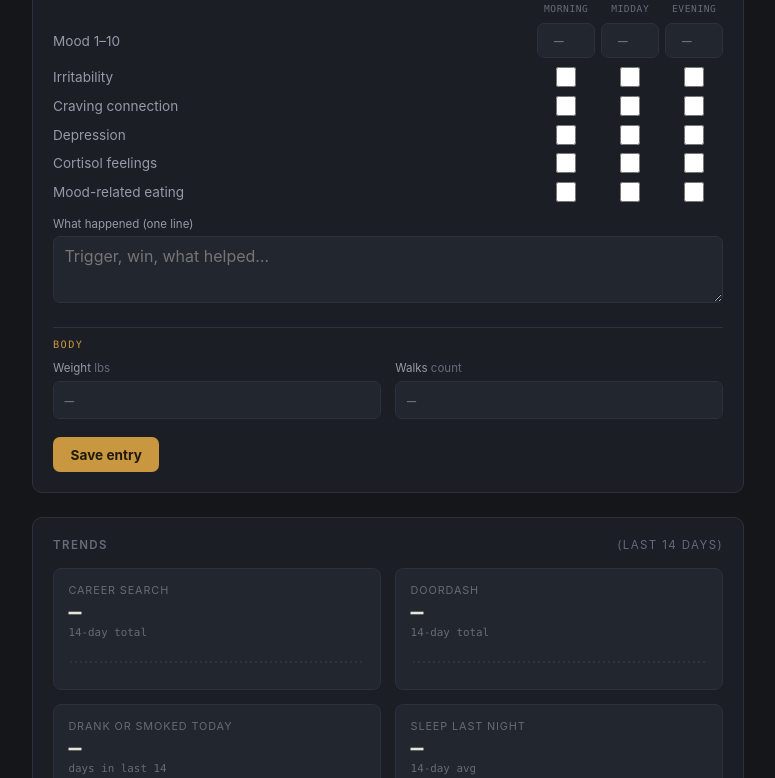
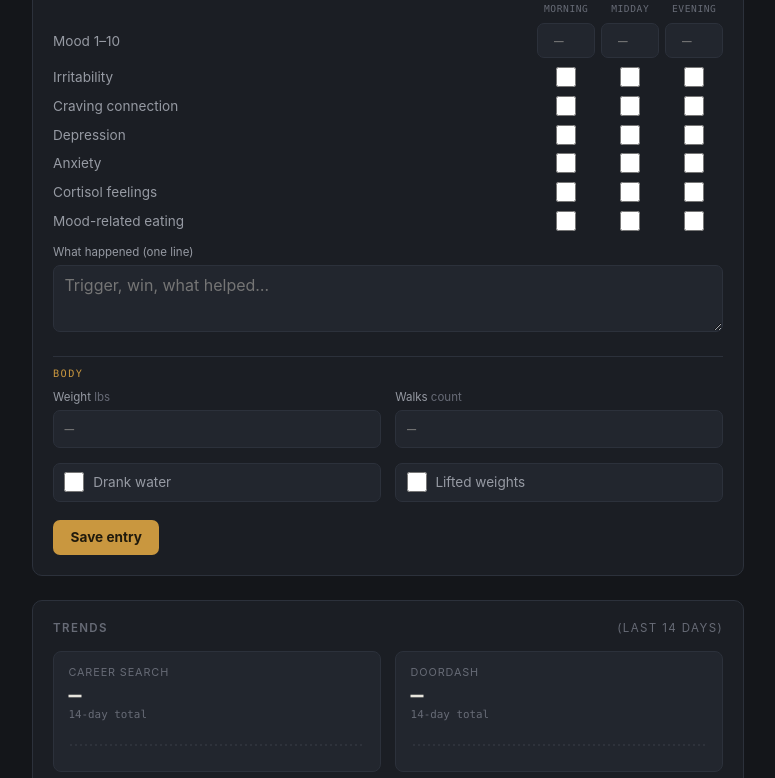
Before and after one commit to csnyder5606/metrics2, a plain HTML site: page index.html in a window 1280 px wide. Shown: the part 1000-1778 px from the top of the page, without its empty margins (252-1027 px from the left). Drawn offline with Linux system fonts and the light colour scheme.

Commit message:
Add Anxiety mood flag; Drank water and Lifted weights body checkboxes
Co-Authored-By: Claude Opus 5.5 <noreply@anthropic.com>
Claude-Session: https://claude.ai/code/session_01AijEz1Jb4tvcQ3egSLZX2w

```diff
--- a/index.html
+++ b/index.html
@@ -418,6 +418,7 @@
     { key: 'irritability',      label: 'Irritability',        col: 'Irrit' },
     { key: 'cravingConnection', label: 'Craving connection',  col: 'Connect' },
     { key: 'depression',        label: 'Depression',          col: 'Depress' },
+    { key: 'anxiety',           label: 'Anxiety',             col: 'Anxiety' },
     { key: 'cortisol',          label: 'Cortisol feelings',   col: 'Cortisol' },
     { key: 'moodEating',        label: 'Mood-related eating', col: 'Eating' },
   ];
@@ -440,6 +441,8 @@
     { section: 'Body' },
     { key: 'weightCliff',   label: 'Weight', unit: 'lbs', type: 'num', step: 0.1, agg: 'last', trend: true, color: '#c9973f', col: 'Weight' },
     { key: 'walks',         label: 'Walks',  unit: 'count', type: 'num', step: 1, agg: 'avg', col: 'Walks' },
+    { key: 'drankWater',    label: 'Drank water',    type: 'check', agg: 'sum', col: 'Water' },
+    { key: 'liftedWeights', label: 'Lifted weights', type: 'check', agg: 'sum', col: 'Lift' },
   ];
   // Stored keys: moodMorning/moodMidday/moodEvening (1–10) and one checkbox per flag per check-in, e.g. depressionMidday
   const MOOD_METRICS = SLOTS.map(sl => ({ key: 'mood' + sl.id, label: 'Mood ' + sl.id.toLowerCase(), unit: '1–10', type: 'num', min: 1, max: 10, agg: 'avg', trend: true, color: sl.color, col: 'Mood ' + sl.short }));
```
